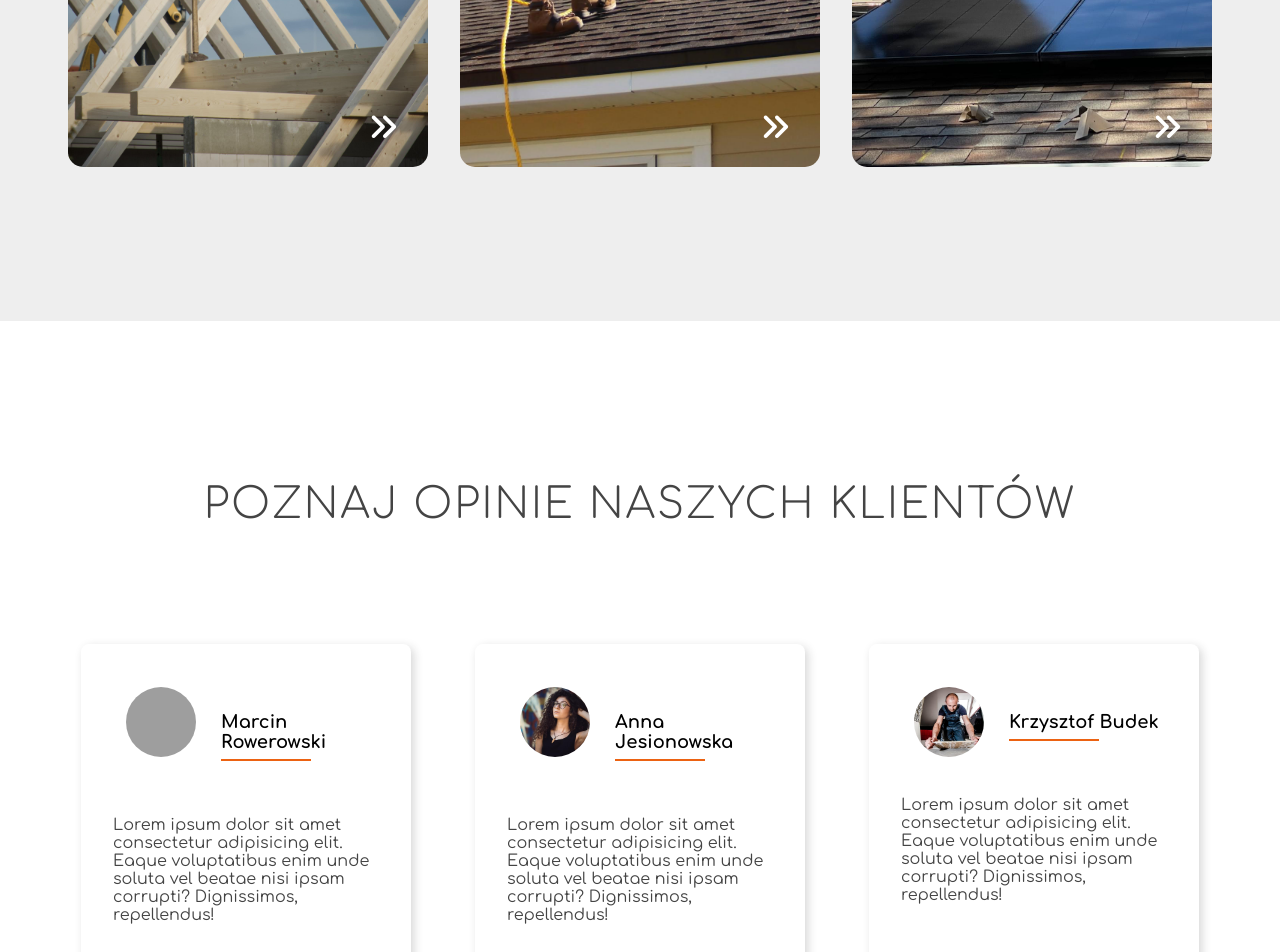
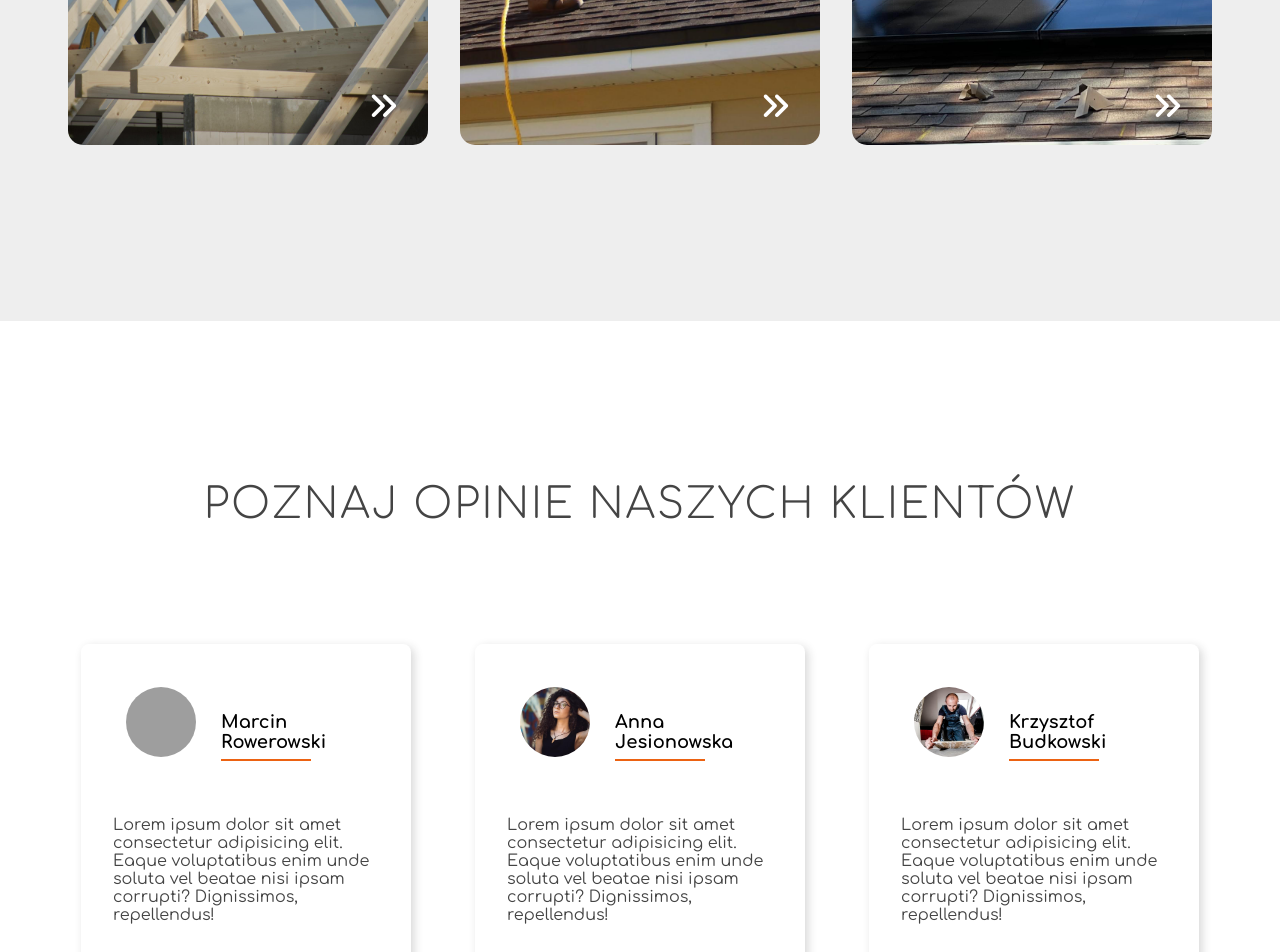
Before and after one commit to 1hugos/HugoRoofs, a website: page index.html in a window 1280 px wide. Shown: the part 3283-4235 px from the top of the page. Drawn offline with Linux system fonts and the light colour scheme; grey boxes are pictures that could not be loaded.

Commit message:
Offers cards fixed

```diff
--- a/index.html
+++ b/index.html
@@ -193,10 +193,10 @@
 
             <div class="reviews__box">
                 <div class="reviews__box-img">
-                    <img src="dist/img/reviews-three.jpg" alt="Krzysztof Budek">
+                    <img src="dist/img/reviews-three.jpg" alt="Krzysztof Budkowski">
                 </div>
                 <div class="reviews__box-info">
-                    <div class="reviews__box-name"><strong>Krzysztof Budek</strong></div>
+                    <div class="reviews__box-name"><strong>Krzysztof Budkowski</strong></div>
                     <p class="reviews__box-text">Lorem ipsum dolor sit amet consectetur adipisicing elit. Eaque
                         voluptatibus enim unde soluta vel beatae nisi ipsam corrupti? Dignissimos, repellendus!
                     </p>
--- a/src/sass/main.scss
+++ b/src/sass/main.scss
@@ -216,8 +216,6 @@
 
 //offers
 .offers {
-	width: 100%;
-	height: 100%;
 	background-color: $light-white;
 	&__cards {
 		display: flex;
@@ -227,7 +225,7 @@
 
 	&__card {
 		position: relative;
-		margin: 1em 2em;
+		margin: 1em 1em;
 		width: 300px;
 		height: 450px;
 		perspective: 800px;
@@ -248,14 +246,14 @@
 		position: absolute;
 		padding: 1em;
 		right: 0;
-		bottom: -1em;
+		bottom: -0.3em;
 		color: $pure-white;
 		font-size: 3rem;
 		cursor: pointer;
 	}
 
 	&__card-title {
-		margin: 1em;
+		margin: 0 1em;
 		padding: 2em 0;
 		color: $pure-white;
 		text-align: center;
```
Also changed, not shown: css/main.css (added), dist/css/main.min.css, 2 other files.
